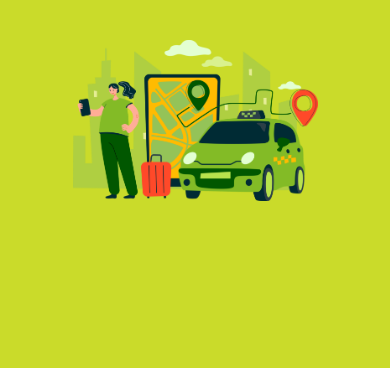
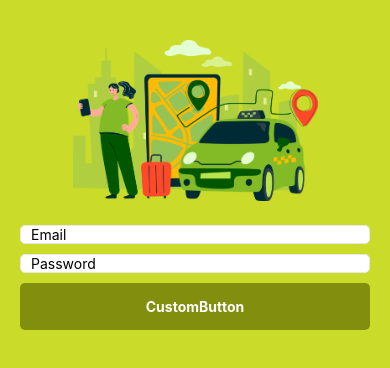
Before and after one commit to ZroC00l/AuthenticationFlow, a React Native app: screen / in a window 390 px wide. Shown: the top 368 px of the page. Built offline with nearby package versions, Linux system fonts and the light colour scheme.

Commit message:
custom button component

```diff
--- /dev/null
+++ b/src/components/CustomButton/CustomButton.js
@@ -0,0 +1,27 @@
+import { StyleSheet, Text, View, Pressable } from "react-native";
+import React from "react";
+
+const CustomButton = () => {
+  return (
+    <Pressable style={styles.container}>
+      <Text style={styles.buttonText}>CustomButton</Text>
+    </Pressable>
+  );
+};
+
+export default CustomButton;
+
+const styles = StyleSheet.create({
+  container: {
+    backgroundColor: "#828F0E",
+    width: "100%",
+    alignItems: "center",
+    padding: 15,
+    marginVertical: 5,
+    borderRadius: 5,
+  },
+  buttonText: {
+    fontWeight: "bold",
+    color: "white",
+  },
+});
--- /dev/null
+++ b/src/components/CustomButton/index.js
@@ -0,0 +1 @@
+export { default } from "./CustomButton";
--- a/src/components/Form.js
+++ /dev/null
@@ -1,17 +0,0 @@
-import { StyleSheet, View, TextInput } from "react-native";
-import React from "react";
-
-const Form = () => {
-  return (
-    <View style={styles.container}>
-      <TextInput style={styles.input} />
-    </View>
-  );
-};
-
-export default Form;
-
-const styles = StyleSheet.create({
-  container: {},
-  input: {},
-});
--- /dev/null
+++ b/src/components/Form/Form.js
@@ -0,0 +1,31 @@
+import { StyleSheet, View, TextInput } from "react-native";
+import React from "react";
+
+const Form = ({ value, setValue, placeholder, secureTextEntry }) => {
+  return (
+    <View style={styles.container}>
+      <TextInput
+        style={styles.input}
+        placeholder={placeholder}
+        value={value}
+        onChangeText={setValue}
+        secureTextEntry={secureTextEntry}
+      />
+    </View>
+  );
+};
+
+export default Form;
+
+const styles = StyleSheet.create({
+  container: {
+    width: "100%",
+    backgroundColor: "white",
+    borderColor: "#e8e8e8",
+    borderWidth: 1,
+    borderRadius: 5,
+    paddingHorizontal: 10,
+    marginVertical: 5, // so there is space inbetween the input textfields
+  },
+  input: {},
+});
--- a/src/screens/SignInScreen.js
+++ b/src/screens/SignInScreen.js
@@ -5,16 +5,26 @@ import {
   Image,
   useWindowDimensions,
 } from "react-native";
-import React from "react";
+import React, { useState } from "react";
 import Logo from "../../assets/images/logo2.png";
 import Form from "../components/Form";
+import CustomButton from "../components/CustomButton";
 
 const SignInScreen = () => {
   const { height } = useWindowDimensions();
+  const [email, setEmail] = useState("");
+  const [password, setPassword] = useState("");
   return (
     <View style={styles.root}>
       <Image source={Logo} style={[styles.logo, { height: height * 0.3 }]} />
-      <Form />
+      <Form placeholder="Email" value={email} setValue={setEmail} />
+      <Form
+        placeholder="Password"
+        value={password}
+        setValue={setPassword}
+        secureTextEntry={true}
+      />
+      <CustomButton />
     </View>
   );
 };
```
Also changed, not shown: src/components/Form/index.js (renamed from src/components/index.js).
